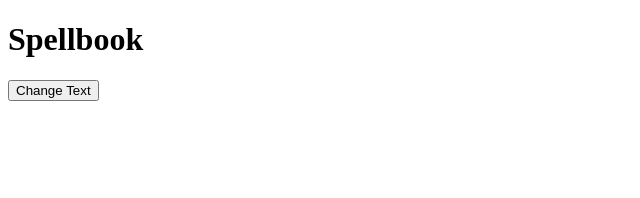
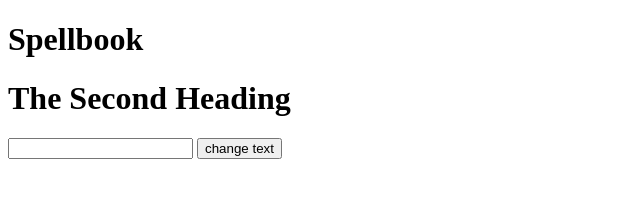
Before and after one commit to kylewood777/spellbook, a plain HTML site: page index.html in a window 1280 px wide. Shown: the whole page, without its empty margins (0-640 px from the left). Drawn offline with Linux system fonts and the light colour scheme.

Commit message:
Day 1 homework

```diff
--- a/index.html
+++ b/index.html
@@ -6,10 +6,14 @@
     <title>Page Title</title>
     <meta name="viewport" content="width=device-width, initial-scale=1">
     <link rel="stylesheet" type="text/css" media="screen" href="index.css" />
-    <script src="index.js"></script>
 </head>
 <body>
     <h1>Spellbook</h1>
-    <button>Change Text</button>
+    <h1 id='secondHeader'>The Second Heading</h1>
+    <form onsubmit='changeHeader(); return false;'>
+        <input type="text" id='input'>
+        <input type="submit" value='change text'>
+    </form>
+    <script src="index.js"></script>
 </body>
 </html>
--- a/index.js
+++ b/index.js
@@ -1 +1,8 @@
 console.log("testing");
+
+function changeHeader(){
+  const heading = document.querySelector('#secondHeader')
+  heading.textContent = document.getElementById('input').value
+}
+
+const input = document.getElementById("input");
```
Also changed, not shown: 1 other file.
